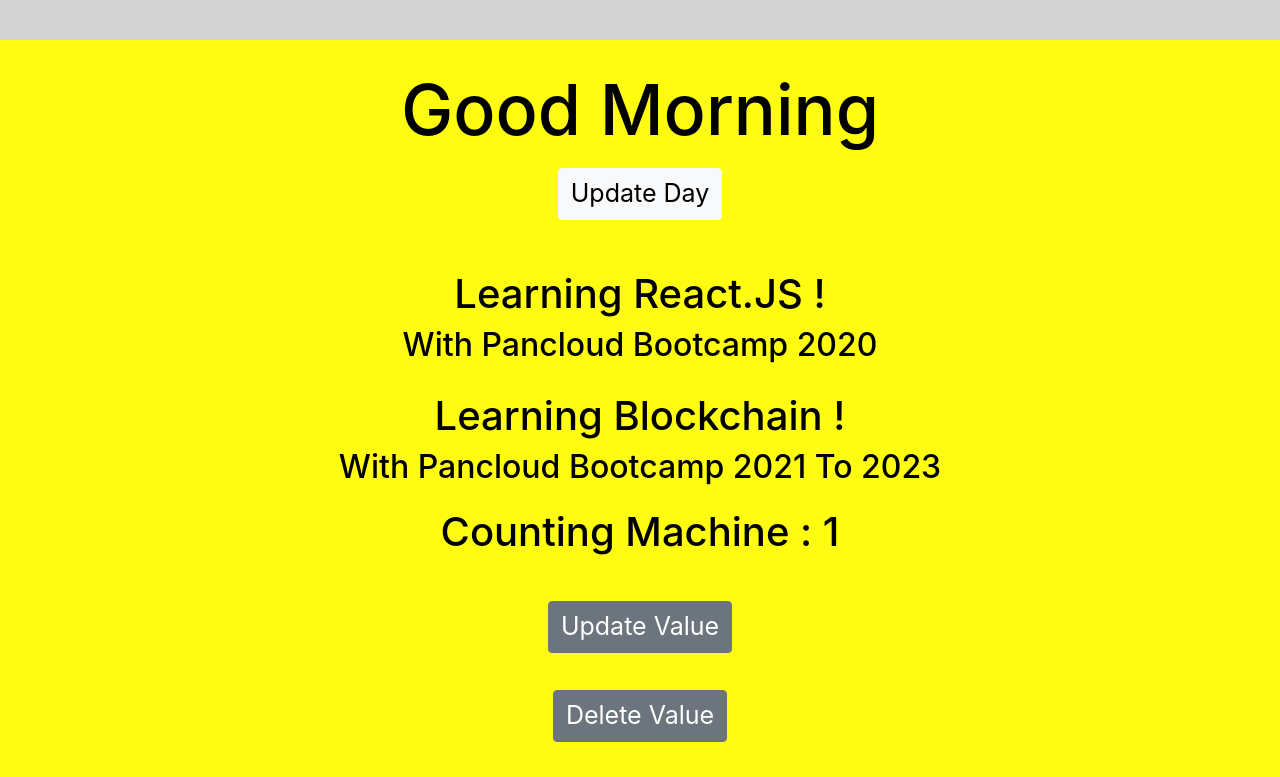
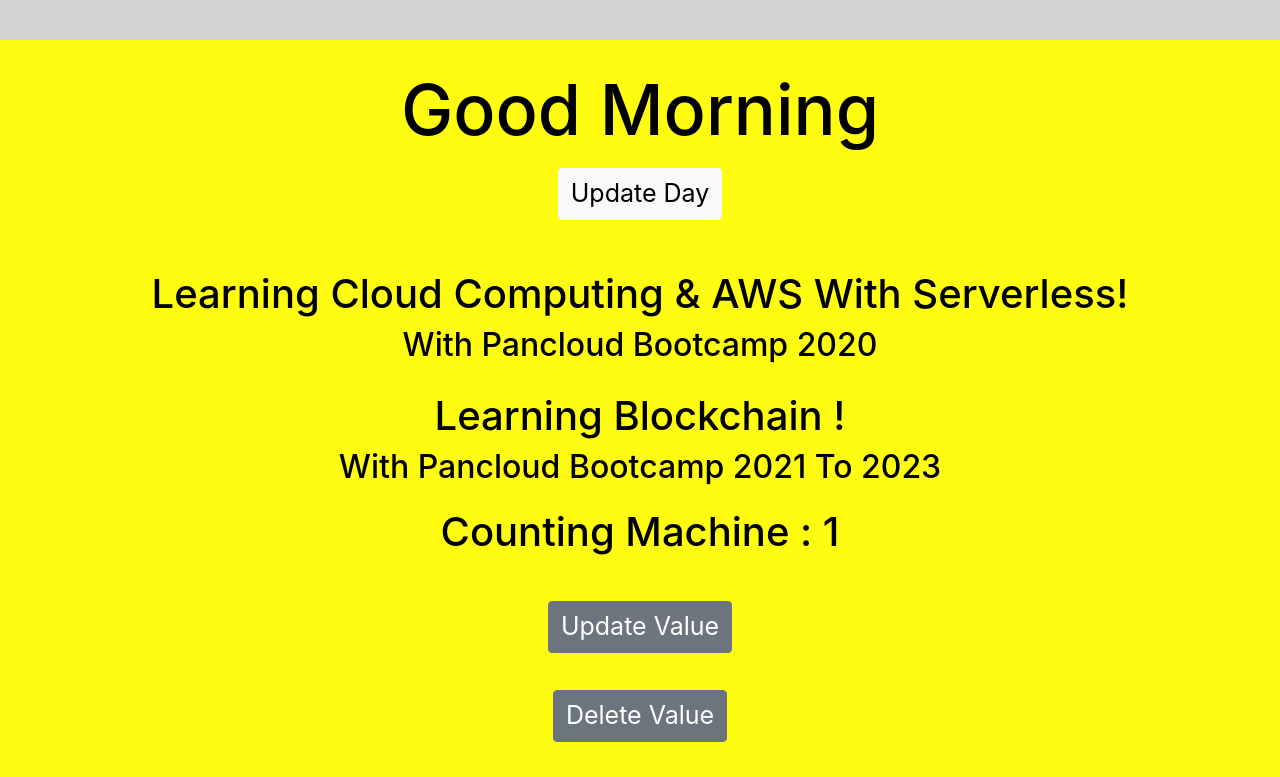
Before and after one commit to AhmedShaykh/Learn-React.JS, a React (Create React App) app: page / in a window 1280 px wide. Shown: the top 777 px of the page. Built offline with nearby package versions, Linux system fonts and the light colour scheme; the HTML template or start-up script is replaced by a standard one.

Commit message:
Update App.jsx

```diff
--- a/src/App.jsx
+++ b/src/App.jsx
@@ -12,7 +12,7 @@
       <h1 className='heading'>Good {isMorning ? 'Morning' : 'Night'}</h1>
       <button className="btn btn-light" onClick={() => setMorning(!isMorning)}>Update Day</button>
       <br /><br />
-      <Props techName='React.JS !' yearName='2020' />
+      <Props techName='Cloud Computing & AWS With Serverless!' yearName='2020' />
       <Props techName='Blockchain !' yearName='2021 To 2023' />
       <UseState />
       <br />
```
